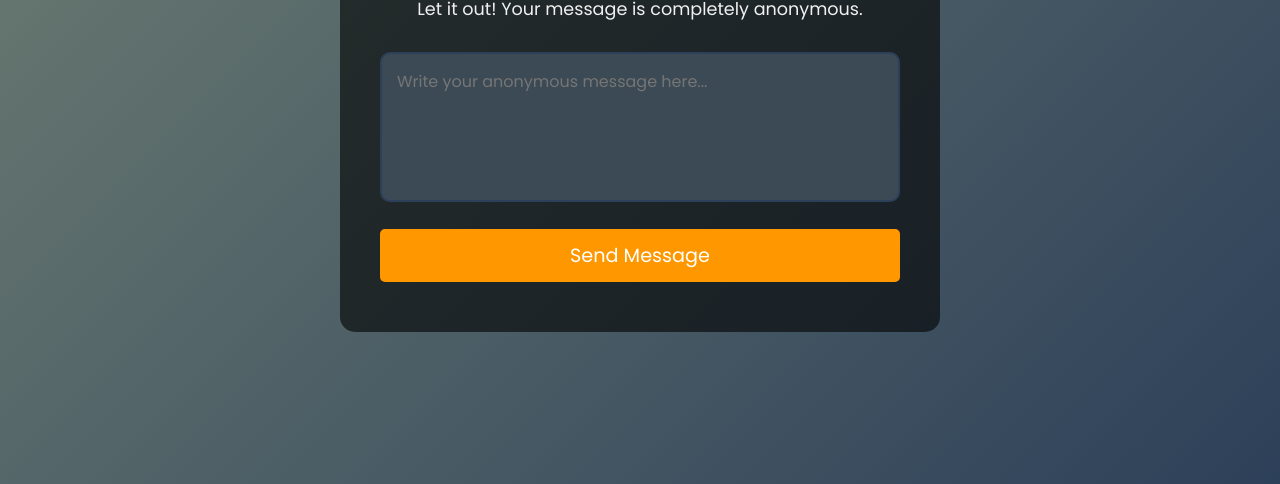
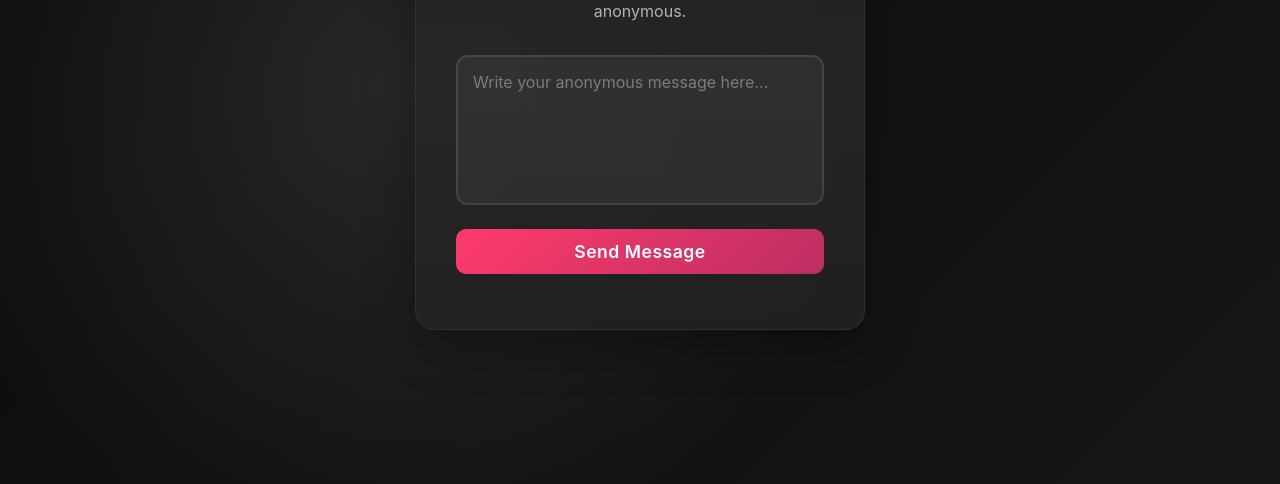
Before and after one commit to PrakharDoneria/NGL-Clone-Frontend, a plain HTML site: page index.html in a window 1280 px wide. Shown: the part 316-800 px from the top of the page. Drawn offline with Linux system fonts and the light colour scheme.

Commit message:
UI Remake

```diff
--- a/script.js
+++ b/script.js
@@ -1,5 +1,8 @@
 document.getElementById('messageForm').addEventListener('submit', function(event) {
     event.preventDefault();
+
+    // Show loading message
+    document.getElementById('responseMessage').textContent = 'Sending message... Please wait!';
 
     const message = document.getElementById('message').value;
     const deviceType = /Mobi|Android/i.test(navigator.userAgent) ? "Mobile" : "Desktop";
@@ -39,7 +42,7 @@ document.getElementById('messageForm').addEventListener('submit', function(event
             .then(response => response.json())
             .then(data => {
                 if (data.success) {
-                    document.getElementById('responseMessage').textContent = 'Message sent successfully!';
+                    document.getElementById('responseMessage').textContent = 'Message sent successfully! 🚀';
                 } else {
                     document.getElementById('responseMessage').textContent = 'Failed to send message. Please try again.';
                 }
--- a/styles.css
+++ b/styles.css
@@ -2,80 +2,136 @@
     margin: 0;
     padding: 0;
     box-sizing: border-box;
-    font-family: 'Poppins', sans-serif;
+    font-family: 'Inter', 'Helvetica Neue', Arial, sans-serif;
 }
 
 body {
-    background: linear-gradient(135deg, #6e7f73, #2d4059);
+    background: linear-gradient(135deg, #000000, #1a1a1a);
     color: #ffffff;
     height: 100vh;
     display: flex;
     justify-content: center;
     align-items: center;
     font-size: 16px;
-    margin: 0;
+    overflow: hidden;
+    position: relative;
+}
+
+body::before {
+    content: '';
+    position: absolute;
+    top: 0;
+    left: 0;
+    width: 100%;
+    height: 100%;
+    background: radial-gradient(circle at 30% 50%, rgba(255,255,255,0.1), transparent 50%);
+    pointer-events: none;
 }
 
 .container {
-    background-color: rgba(0, 0, 0, 0.6);
-    border-radius: 15px;
-    padding: 30px 40px;
+    background-color: rgba(26, 26, 26, 0.85);
+    border-radius: 20px;
+    padding: 35px 40px;
     text-align: center;
     width: 100%;
-    max-width: 600px;
+    max-width: 450px;
     min-width: 300px;
+    box-shadow: 0 15px 50px rgba(0,0,0,0.3);
+    border: 1px solid rgba(255,255,255,0.1);
+    position: relative;
+    overflow: hidden;
+}
+
+.container::after {
+    content: '';
+    position: absolute;
+    top: -50%;
+    left: -50%;
+    width: 200%;
+    height: 200%;
+    background: linear-gradient(45deg, transparent, rgba(255,255,255,0.05), transparent);
+    transform: rotate(-45deg);
+    pointer-events: none;
 }
 
 header h1 {
-    font-size: 2.5rem;
-    margin-bottom: 10px;
+    font-size: 2.2rem;
+    margin-bottom: 15px;
     color: #ffffff;
+    font-weight: 700;
+    background: linear-gradient(45deg, #ffffff, #a0a0a0);
+    -webkit-background-clip: text;
+    -webkit-text-fill-color: transparent;
 }
 
 header p {
-    font-size: 1.1rem;
-    color: #f0f0f0;
+    font-size: 1rem;
+    color: #b0b0b0;
     margin-bottom: 30px;
+    line-height: 1.6;
 }
 
 textarea {
     width: 100%;
     height: 150px;
     padding: 15px;
-    background-color: #3b4a55;
-    border: 2px solid #2d4059;
-    border-radius: 10px;
+    background-color: rgba(255,255,255,0.05);
+    border: 2px solid rgba(255,255,255,0.1);
+    border-radius: 12px;
     color: #ffffff;
     font-size: 1rem;
     margin-bottom: 20px;
     resize: none;
+    transition: all 0.3s ease;
 }
 
 textarea:focus {
     outline: none;
-    border-color: #ff9800;
+    border-color: #ff3366;
+    box-shadow: 0 0 15px rgba(255,51,102,0.3);
 }
 
 button {
-    background-color: #ff9800;
+    background: linear-gradient(135deg, #ff3366, #ba265d);
     border: none;
     padding: 12px 20px;
-    border-radius: 5px;
-    font-size: 1.2rem;
+    border-radius: 10px;
+    font-size: 1.1rem;
     color: white;
     cursor: pointer;
-    transition: background-color 0.3s ease;
+    transition: all 0.3s ease;
     width: 100%;
+    position: relative;
+    overflow: hidden;
+    font-weight: 600;
+    letter-spacing: 0.5px;
+}
+
+button::before {
+    content: '';
+    position: absolute;
+    top: 0;
+    left: -100%;
+    width: 100%;
+    height: 100%;
+    background: linear-gradient(120deg, transparent, rgba(255,255,255,0.3), transparent);
+    transition: all 0.3s ease;
+}
+
+button:hover::before {
+    left: 100%;
 }
 
 button:hover {
-    background-color: #e68900;
+    transform: scale(1.02);
+    box-shadow: 0 10px 20px rgba(255,51,102,0.3);
 }
 
 #responseMessage {
     margin-top: 20px;
     font-size: 1rem;
-    color: #ff9800;
+    color: #ff3366;
+    font-weight: 500;
 }
 
 /* Media Queries for Responsiveness */
@@ -85,7 +141,7 @@ button:hover {
     }
 
     .container {
-        padding: 20px;
+        padding: 25px;
         max-width: 90%;
         min-width: 270px;
     }
@@ -95,7 +151,7 @@ button:hover {
     }
 
     header p {
-        font-size: 1rem;
+        font-size: 0.95rem;
     }
 
     textarea {
@@ -110,7 +166,7 @@ button:hover {
 
 @media (max-width: 480px) {
     .container {
-        padding: 15px;
+        padding: 20px;
         max-width: 95%;
     }
 
@@ -128,7 +184,7 @@ button:hover {
     }
 
     button {
-        font-size: 1rem;
+        font-size: 0.95rem;
         padding: 10px 15px;
     }
 
@@ -136,3 +192,15 @@ button:hover {
         font-size: 0.9rem;
     }
 }
+
+/* Add a subtle animation to the background */
+@keyframes backgroundAnimation {
+    0% { background-position: 0% 50%; }
+    50% { background-position: 100% 50%; }
+    100% { background-position: 0% 50%; }
+}
+
+body {
+    background-size: 200% 200%;
+    animation: backgroundAnimation 15s ease infinite;
+}
```
